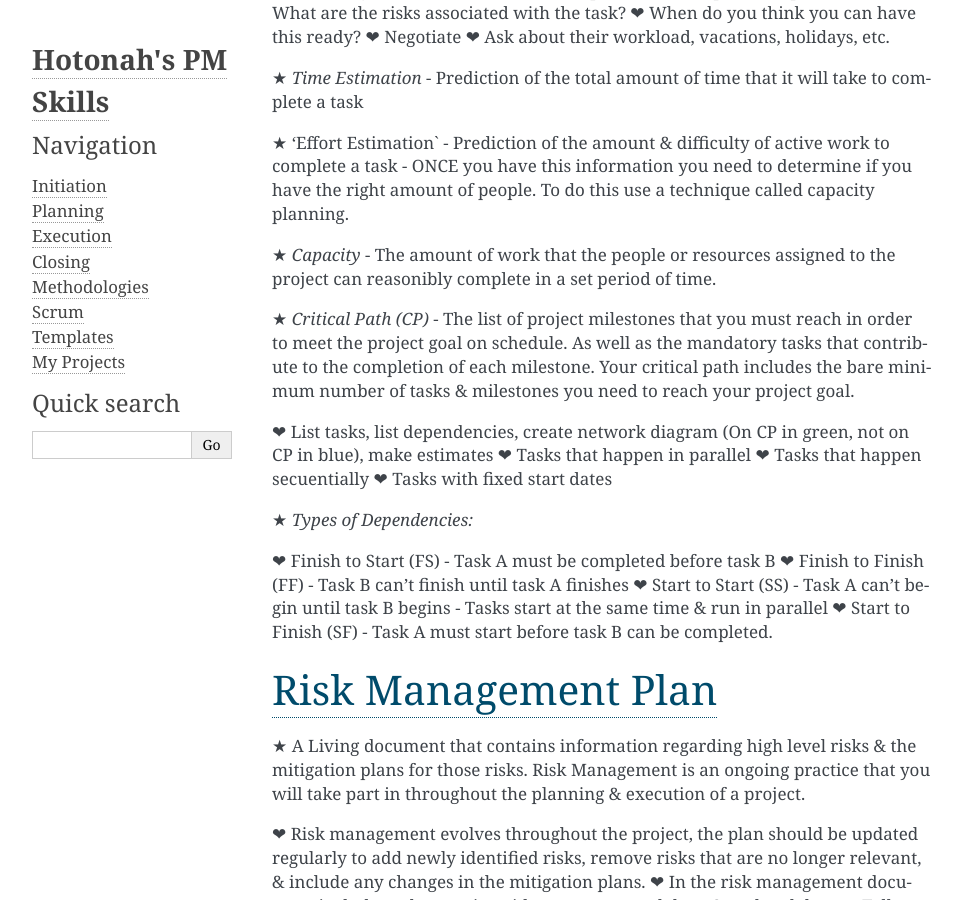
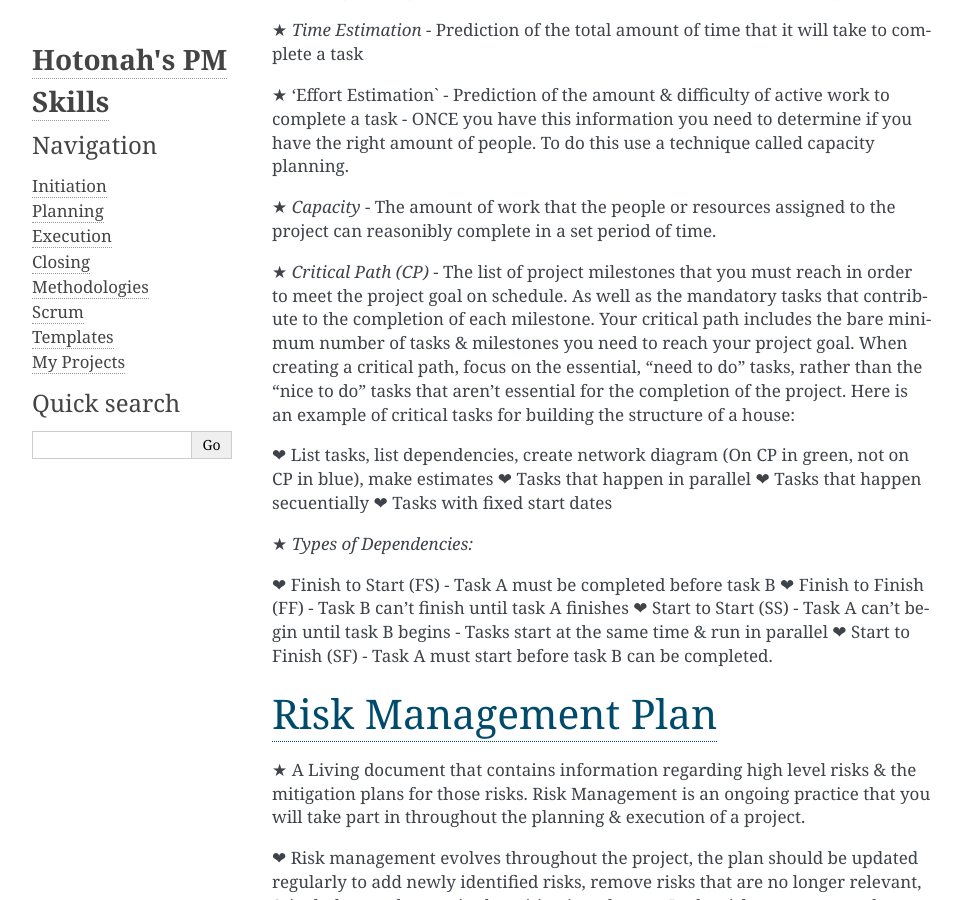
Before and after one commit to Hotonah/hotonah.github.io, a Sphinx documentation site: the page built from source/planning.txt, in a window 1280 px wide and 900 px high, scrolled down 3361 px. Shown: the whole window, without its empty margins (148-1110 px from the left). Built offline with Sphinx 7.4.7, drawn with Linux system fonts in a browser that asks for light colours; some of the changed text lies outside the part shown.

Commit message:
Update planning.txt

```diff
--- a/source/planning.txt
+++ b/source/planning.txt
@@ -115,7 +115,8 @@
 
 ★ `Capacity` - The amount of work that the people or resources assigned to the project can reasonibly complete in a set period of time.
 
-★ `Critical Path (CP)` - The list of project milestones that you must reach in order to meet the project goal on schedule. As well as the mandatory tasks that contribute to the completion of each milestone. Your critical path includes the bare minimum number of tasks & milestones you need to reach your project goal.
+★ `Critical Path (CP)` - The list of project milestones that you must reach in order to meet the project goal on schedule. As well as the mandatory tasks that contribute to the completion of each milestone. Your critical path includes the bare minimum number of tasks & milestones you need to reach your project goal. When creating a critical path, focus on the essential, “need to do” tasks, rather than the “nice to do” tasks that aren’t essential for the completion of the project. Here is an example of critical tasks for building the structure of a house:
+
 
 ❤ List tasks, list dependencies, create network diagram (On CP in green, not on CP in blue), make estimates
 ❤ Tasks that happen in parallel
@@ -248,7 +249,7 @@
 
 .. image:: media/Escalation_Email.PNG
 
-◆ ``ROAM Analysis <https://docs.google.com/spreadsheets/d/117UM42-K4kooBzD6RjXBIcGeRFMpaQ8WojX1trMVPFA/edit?usp=sharing>`_`
+◆ `ROAM Analysis <https://docs.google.com/spreadsheets/d/117UM42-K4kooBzD6RjXBIcGeRFMpaQ8WojX1trMVPFA/edit?usp=sharing>`_
 
 ❤ `R: Resolved` - The issue has been eliminated & no longer poses a problem.
 ❤ `O: Owned` - The issue has been assigned to a team member who will monitor it through completion.
```
Also changed, not shown: other parts of source/planning.txt (+5 -5 lines).
